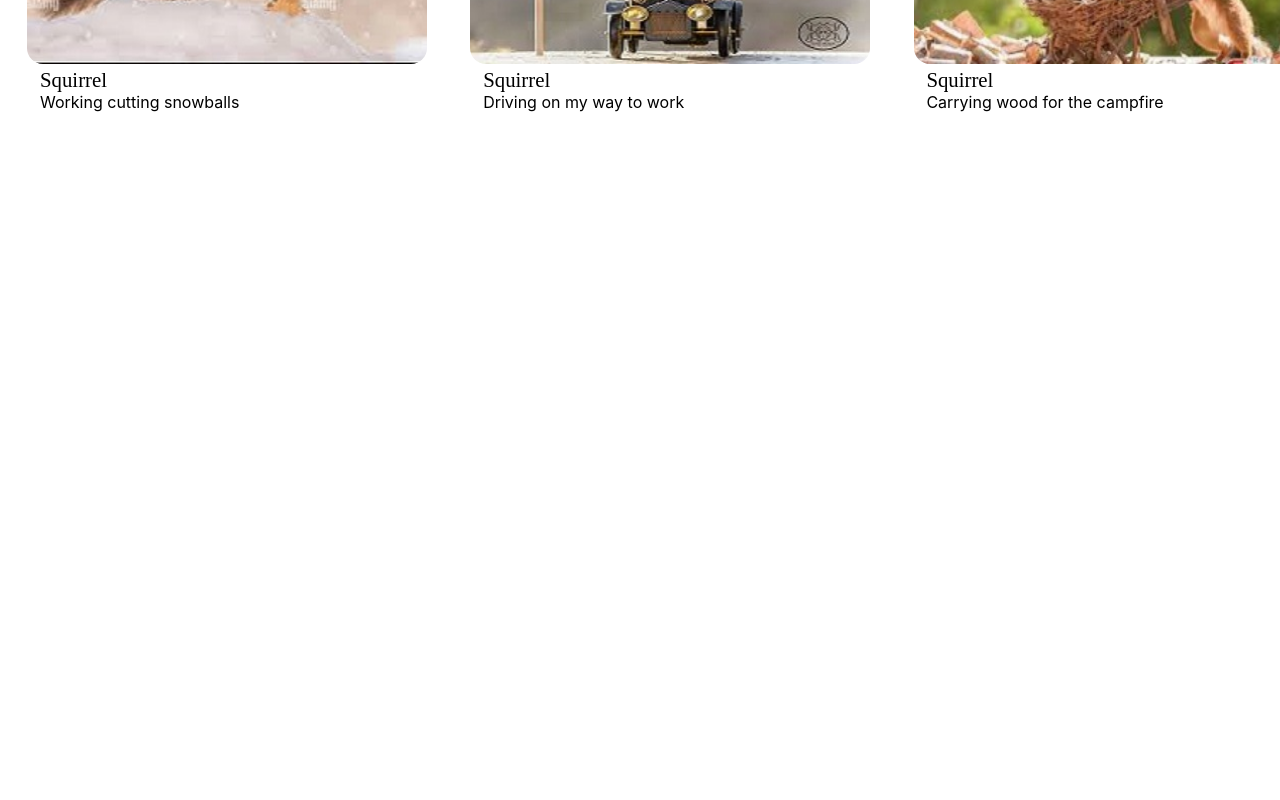
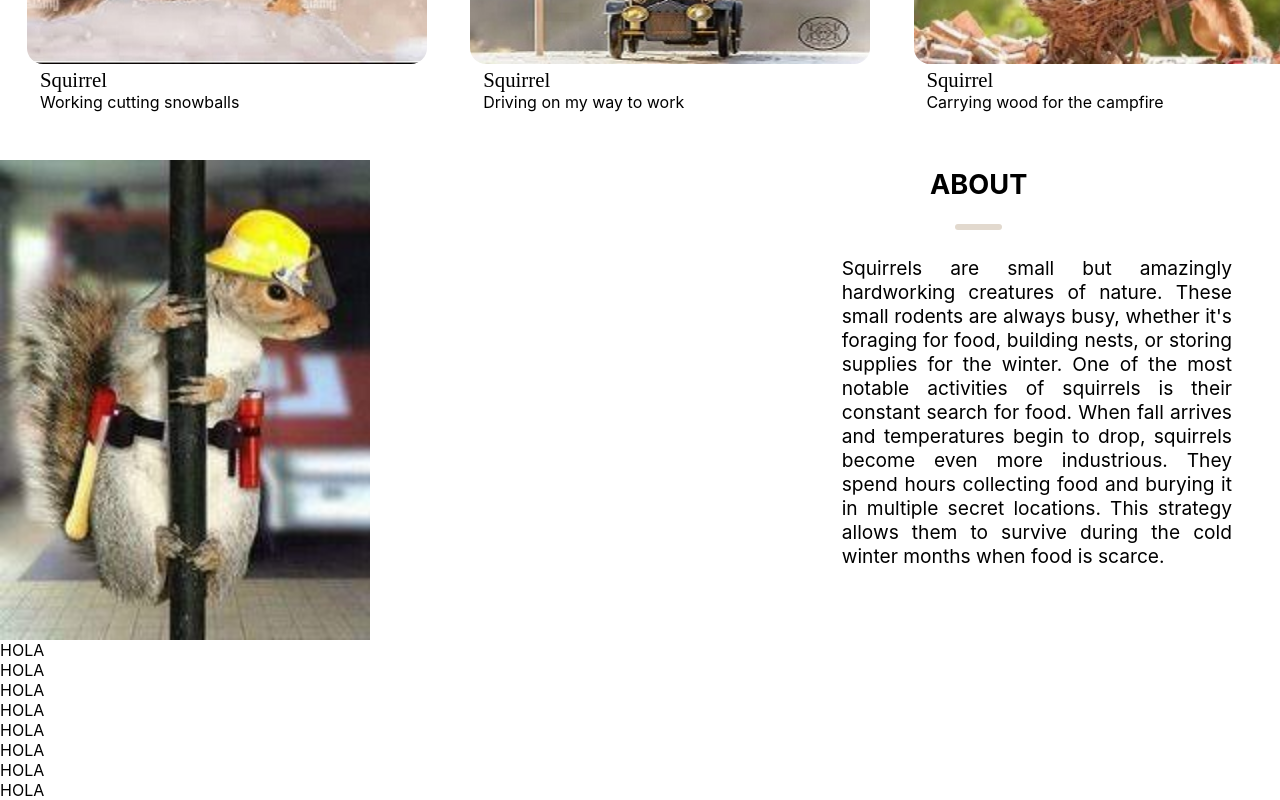
Before and after one commit to VaniaML/squirrel, a React (Create React App) app: page / in a window 1280 px wide. Shown: the part 1231-2031 px from the top of the page. Before the commit the page ends 1343 px from the top, so only its background shows below. Built offline with nearby package versions, Linux system fonts and the light colour scheme.

Commit message:
Add files via upload

```diff
--- a/src/components/home/Home.jsx
+++ b/src/components/home/Home.jsx
@@ -7,6 +7,7 @@ import Patin from './patin.jpg';
 import Cerrucho from './cerrucho.jpg';
 import Carro from './carro.jpg';
 import Carreta from './carreta.jpg';
+import Bombero from './bombero.jpg';
 
 export default function Home() {
 
@@ -58,6 +59,28 @@ export default function Home() {
           <div className= {style.Text}>Carrying wood for the campfire</div>
           </div>
           </div>
+
+          <div className={style.AboutContainer}>
+          <div className={style.LineContainer}>
+          <img className={style.Img1} src={ Bombero } alt="Bb" />
+          <p className={style.Abt}>ABOUT</p>
+          <hr className={style.LineAbt}></hr>
+          <div className= {style.About}>Squirrels are small but amazingly hardworking creatures of nature. These small rodents are always busy, whether it's foraging for food, building nests, or storing supplies for the winter.
+          One of the most notable activities of squirrels is their constant search for food.
+          When fall arrives and temperatures begin to drop, squirrels become even more industrious.
+          They spend hours collecting food and burying it in multiple secret locations.
+          This strategy allows them to survive during the cold winter months when food is scarce.</div>
+
+          </div>
+          </div>
+          <p>HOLA</p>
+          <p>HOLA</p>
+          <p>HOLA</p>
+          <p>HOLA</p>
+          <p>HOLA</p>
+          <p>HOLA</p>
+          <p>HOLA</p>
+          <p>HOLA</p>
           </div>
 
       )}
--- a/src/components/home/Home.module.css
+++ b/src/components/home/Home.module.css
@@ -55,3 +55,39 @@
     width: 25rem;
     height: 15rem;
   }
+
+  .AboutContainer {
+    margin-top: 1.5rem;
+  }
+
+  .Img1 {
+    margin-top: 1.5rem;
+    width: 200rem;
+    height: 30rem;
+  }
+
+  .Abt{
+    margin-top: 2rem;
+    margin-left: 35rem;
+    font-weight: bold;
+    font-size: 1.7rem;
+  }
+
+  .LineAbt {
+    margin-top: 5.5rem;
+    width: 35rem;
+    margin-left: -4.5rem;
+    border: none;
+    border-radius: 2rem;
+    height: .4rem;
+    background-color: #E2D9CE;
+  }
+
+  .About{
+    text-align: justify;
+    margin-right: 3rem;
+    margin-left: -10rem;
+    margin-top: 7.5rem;
+    font-size: 1.2rem;
+
+  }
```
Also changed, not shown: src/components/home/bombero.jpg (added).
